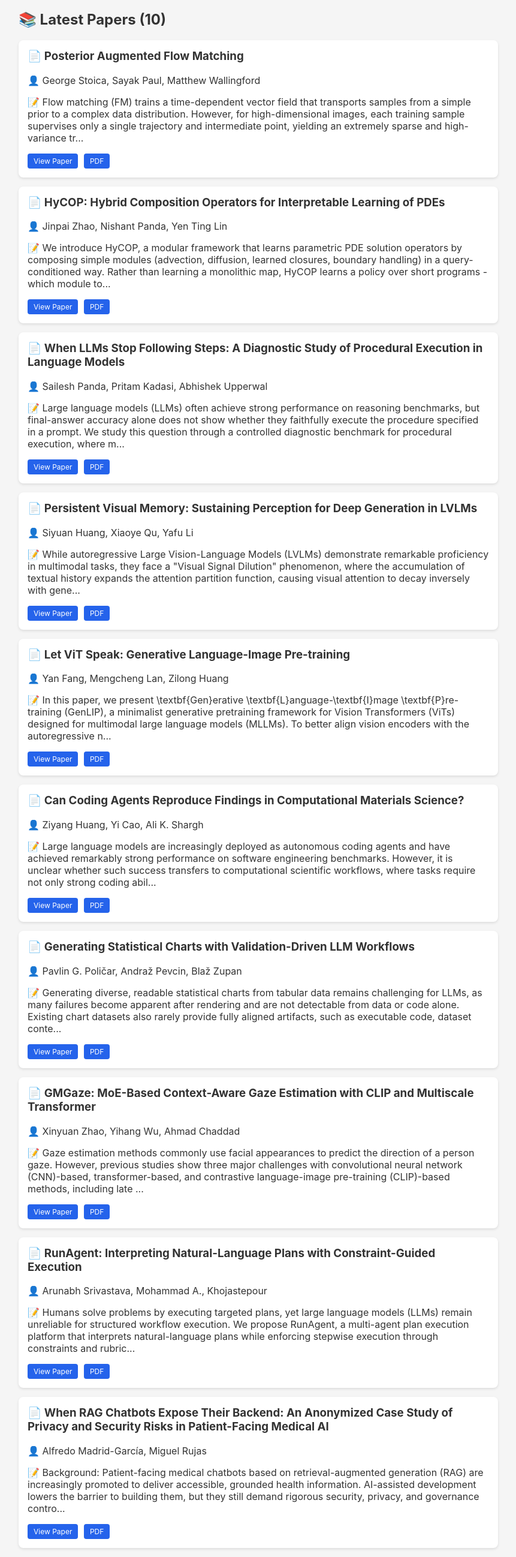
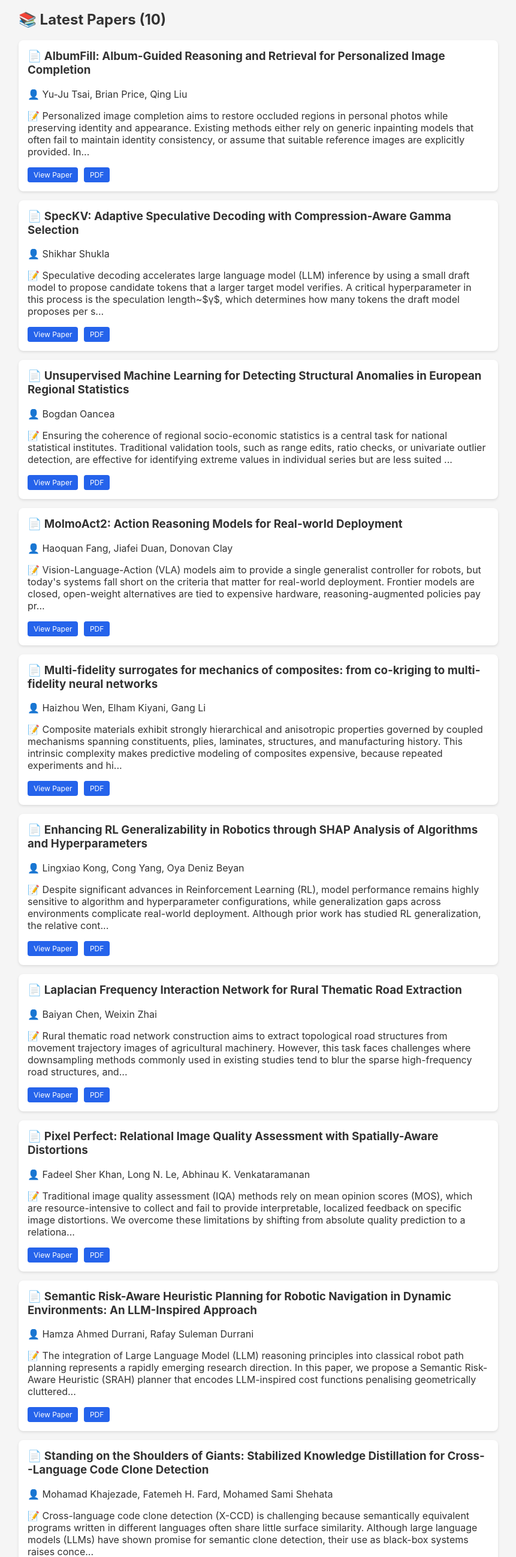
Before and after one commit to snow122/ai-daily-report, a plain HTML site: page index.html in a window 1280 px wide. Shown: the part 180-2776 px from the top of the page at 60% size, without its empty margins (209-1070 px from the left). Drawn offline with Linux system fonts and the light colour scheme.

Commit message:
deploy: 591365cb34b5073e92e5a1973b15cd0ff8d602ce

```diff
--- a/index.html
+++ b/index.html
@@ -2,7 +2,7 @@
 <html>
 <head>
     <meta charset="UTF-8">
-    <title>AI Daily Report - 2026-05-04</title>
+    <title>AI Daily Report - 2026-05-05</title>
     <style>
         body { font-family: -apple-system, sans-serif; max-width: 800px; margin: 0 auto; padding: 20px; background: #f5f5f5; color: #333; }
         .header { background: #2563eb; color: white; padding: 20px; border-radius: 8px; margin-bottom: 20px; }
@@ -15,84 +15,94 @@
 <body>
     <div class="header">
         <h1>🤖 AI Daily Report</h1>
-        <p>Date: 2026-05-04</p>
+        <p>Date: 2026-05-05</p>
     </div>
 
     <h2>📚 Latest Papers (10)</h2>
 
             <div class="card">
-                <h3>📄 Posterior Augmented Flow Matching</h3>
-                <p class="authors">👤 George Stoica, Sayak Paul, Matthew Wallingford</p>
-                <p class="abstract">📝 Flow matching (FM) trains a time-dependent vector field that transports samples from a simple prior to a complex data distribution. However, for high-dimensional images, each training sample supervises only a single trajectory and intermediate point, yielding an extremely sparse and high-variance tr...</p>
-                <a href="http://arxiv.org/abs/2605.00825v1" target="_blank" class="btn">View Paper</a>
-                <a href="https://arxiv.org/pdf/2605.00825v1" target="_blank" class="btn">PDF</a>
+                <h3>📄 AlbumFill: Album-Guided Reasoning and Retrieval for Personalized Image Completion</h3>
+                <p class="authors">👤 Yu-Ju Tsai, Brian Price, Qing Liu</p>
+                <p class="abstract">📝 Personalized image completion aims to restore occluded regions in personal photos while preserving identity and appearance. Existing methods either rely on generic inpainting models that often fail to maintain identity consistency, or assume that suitable reference images are explicitly provided. In...</p>
+                <a href="http://arxiv.org/abs/2605.02892v1" target="_blank" class="btn">View Paper</a>
+                <a href="https://arxiv.org/pdf/2605.02892v1" target="_blank" class="btn">PDF</a>
             </div>
             <div class="card">
-                <h3>📄 HyCOP: Hybrid Composition Operators for Interpretable Learning of PDEs</h3>
-                <p class="authors">👤 Jinpai Zhao, Nishant Panda, Yen Ting Lin</p>
-                <p class="abstract">📝 We introduce HyCOP, a modular framework that learns parametric PDE solution operators by composing simple modules (advection, diffusion, learned closures, boundary handling) in a query-conditioned way. Rather than learning a monolithic map, HyCOP learns a policy over short programs - which module to...</p>
-                <a href="http://arxiv.org/abs/2605.00820v1" target="_blank" class="btn">View Paper</a>
-                <a href="https://arxiv.org/pdf/2605.00820v1" target="_blank" class="btn">PDF</a>
+                <h3>📄 SpecKV: Adaptive Speculative Decoding with Compression-Aware Gamma Selection</h3>
+                <p class="authors">👤 Shikhar Shukla</p>
+                <p class="abstract">📝 Speculative decoding accelerates large language model (LLM) inference by using a small draft model to propose candidate tokens that a larger target model verifies. A critical hyperparameter in this process is the speculation length~$γ$, which determines how many tokens the draft model proposes per s...</p>
+                <a href="http://arxiv.org/abs/2605.02888v1" target="_blank" class="btn">View Paper</a>
+                <a href="https://arxiv.org/pdf/2605.02888v1" target="_blank" class="btn">PDF</a>
             </div>
             <div class="card">
-                <h3>📄 When LLMs Stop Following Steps: A Diagnostic Study of Procedural Execution in Language Models</h3>
-                <p class="authors">👤 Sailesh Panda, Pritam Kadasi, Abhishek Upperwal</p>
-                <p class="abstract">📝 Large language models (LLMs) often achieve strong performance on reasoning benchmarks, but final-answer accuracy alone does not show whether they faithfully execute the procedure specified in a prompt. We study this question through a controlled diagnostic benchmark for procedural execution, where m...</p>
-                <a href="http://arxiv.org/abs/2605.00817v1" target="_blank" class="btn">View Paper</a>
-                <a href="https://arxiv.org/pdf/2605.00817v1" target="_blank" class="btn">PDF</a>
+                <h3>📄 Unsupervised Machine Learning for Detecting Structural Anomalies in European Regional Statistics</h3>
+                <p class="authors">👤 Bogdan Oancea</p>
+                <p class="abstract">📝 Ensuring the coherence of regional socio-economic statistics is a central task for national statistical institutes. Traditional validation tools, such as range edits, ratio checks, or univariate outlier detection, are effective for identifying extreme values in individual series but are less suited ...</p>
+                <a href="http://arxiv.org/abs/2605.02884v1" target="_blank" class="btn">View Paper</a>
+                <a href="https://arxiv.org/pdf/2605.02884v1" target="_blank" class="btn">PDF</a>
             </div>
             <div class="card">
-                <h3>📄 Persistent Visual Memory: Sustaining Perception for Deep Generation in LVLMs</h3>
-                <p class="authors">👤 Siyuan Huang, Xiaoye Qu, Yafu Li</p>
-                <p class="abstract">📝 While autoregressive Large Vision-Language Models (LVLMs) demonstrate remarkable proficiency in multimodal tasks, they face a "Visual Signal Dilution" phenomenon, where the accumulation of textual history expands the attention partition function, causing visual attention to decay inversely with gene...</p>
-                <a href="http://arxiv.org/abs/2605.00814v1" target="_blank" class="btn">View Paper</a>
-                <a href="https://arxiv.org/pdf/2605.00814v1" target="_blank" class="btn">PDF</a>
+                <h3>📄 MolmoAct2: Action Reasoning Models for Real-world Deployment</h3>
+                <p class="authors">👤 Haoquan Fang, Jiafei Duan, Donovan Clay</p>
+                <p class="abstract">📝 Vision-Language-Action (VLA) models aim to provide a single generalist controller for robots, but today's systems fall short on the criteria that matter for real-world deployment. Frontier models are closed, open-weight alternatives are tied to expensive hardware, reasoning-augmented policies pay pr...</p>
+                <a href="http://arxiv.org/abs/2605.02881v1" target="_blank" class="btn">View Paper</a>
+                <a href="https://arxiv.org/pdf/2605.02881v1" target="_blank" class="btn">PDF</a>
             </div>
             <div class="card">
-                <h3>📄 Let ViT Speak: Generative Language-Image Pre-training</h3>
-                <p class="authors">👤 Yan Fang, Mengcheng Lan, Zilong Huang</p>
-                <p class="abstract">📝 In this paper, we present \textbf{Gen}erative \textbf{L}anguage-\textbf{I}mage \textbf{P}re-training (GenLIP), a minimalist generative pretraining framework for Vision Transformers (ViTs) designed for multimodal large language models (MLLMs). To better align vision encoders with the autoregressive n...</p>
-                <a href="http://arxiv.org/abs/2605.00809v1" target="_blank" class="btn">View Paper</a>
-                <a href="https://arxiv.org/pdf/2605.00809v1" target="_blank" class="btn">PDF</a>
+                <h3>📄 Multi-fidelity surrogates for mechanics of composites: from co-kriging to multi-fidelity neural networks</h3>
+                <p class="authors">👤 Haizhou Wen, Elham Kiyani, Gang Li</p>
+                <p class="abstract">📝 Composite materials exhibit strongly hierarchical and anisotropic properties governed by coupled mechanisms spanning constituents, plies, laminates, structures, and manufacturing history. This intrinsic complexity makes predictive modeling of composites expensive, because repeated experiments and hi...</p>
+                <a href="http://arxiv.org/abs/2605.02871v1" target="_blank" class="btn">View Paper</a>
+                <a href="https://arxiv.org/pdf/2605.02871v1" target="_blank" class="btn">PDF</a>
             </div>
             <div class="card">
-                <h3>📄 Can Coding Agents Reproduce Findings in Computational Materials Science?</h3>
-                <p class="authors">👤 Ziyang Huang, Yi Cao, Ali K. Shargh</p>
-                <p class="abstract">📝 Large language models are increasingly deployed as autonomous coding agents and have achieved remarkably strong performance on software engineering benchmarks. However, it is unclear whether such success transfers to computational scientific workflows, where tasks require not only strong coding abil...</p>
-                <a href="http://arxiv.org/abs/2605.00803v1" target="_blank" class="btn">View Paper</a>
-                <a href="https://arxiv.org/pdf/2605.00803v1" target="_blank" class="btn">PDF</a>
+                <h3>📄 Enhancing RL Generalizability in Robotics through SHAP Analysis of Algorithms and Hyperparameters</h3>
+                <p class="authors">👤 Lingxiao Kong, Cong Yang, Oya Deniz Beyan</p>
+                <p class="abstract">📝 Despite significant advances in Reinforcement Learning (RL), model performance remains highly sensitive to algorithm and hyperparameter configurations, while generalization gaps across environments complicate real-world deployment. Although prior work has studied RL generalization, the relative cont...</p>
+                <a href="http://arxiv.org/abs/2605.02867v1" target="_blank" class="btn">View Paper</a>
+                <a href="https://arxiv.org/pdf/2605.02867v1" target="_blank" class="btn">PDF</a>
             </div>
             <div class="card">
-                <h3>📄 Generating Statistical Charts with Validation-Driven LLM Workflows</h3>
-                <p class="authors">👤 Pavlin G. Poličar, Andraž Pevcin, Blaž Zupan</p>
-                <p class="abstract">📝 Generating diverse, readable statistical charts from tabular data remains challenging for LLMs, as many failures become apparent after rendering and are not detectable from data or code alone. Existing chart datasets also rarely provide fully aligned artifacts, such as executable code, dataset conte...</p>
-                <a href="http://arxiv.org/abs/2605.00800v1" target="_blank" class="btn">View Paper</a>
-                <a href="https://arxiv.org/pdf/2605.00800v1" target="_blank" class="btn">PDF</a>
+                <h3>📄 Laplacian Frequency Interaction Network for Rural Thematic Road Extraction</h3>
+                <p class="authors">👤 Baiyan Chen, Weixin Zhai</p>
+                <p class="abstract">📝 Rural thematic road network construction aims to extract topological road structures from movement trajectory images of agricultural machinery. However, this task faces challenges where downsampling methods commonly used in existing studies tend to blur the sparse high-frequency road structures, and...</p>
+                <a href="http://arxiv.org/abs/2605.02866v1" target="_blank" class="btn">View Paper</a>
+                <a href="https://arxiv.org/pdf/2605.02866v1" target="_blank" class="btn">PDF</a>
             </div>
             <div class="card">
-                <h3>📄 GMGaze: MoE-Based Context-Aware Gaze Estimation with CLIP and Multiscale Transformer</h3>
-                <p class="authors">👤 Xinyuan Zhao, Yihang Wu, Ahmad Chaddad</p>
-                <p class="abstract">📝 Gaze estimation methods commonly use facial appearances to predict the direction of a person gaze. However, previous studies show three major challenges with convolutional neural network (CNN)-based, transformer-based, and contrastive language-image pre-training (CLIP)-based methods, including late ...</p>
-                <a href="http://arxiv.org/abs/2605.00799v1" target="_blank" class="btn">View Paper</a>
-                <a href="https://arxiv.org/pdf/2605.00799v1" target="_blank" class="btn">PDF</a>
+                <h3>📄 Pixel Perfect: Relational Image Quality Assessment with Spatially-Aware Distortions</h3>
+                <p class="authors">👤 Fadeel Sher Khan, Long N. Le, Abhinau K. Venkataramanan</p>
+                <p class="abstract">📝 Traditional image quality assessment (IQA) methods rely on mean opinion scores (MOS), which are resource-intensive to collect and fail to provide interpretable, localized feedback on specific image distortions. We overcome these limitations by shifting from absolute quality prediction to a relationa...</p>
+                <a href="http://arxiv.org/abs/2605.02863v1" target="_blank" class="btn">View Paper</a>
+                <a href="https://arxiv.org/pdf/2605.02863v1" target="_blank" class="btn">PDF</a>
             </div>
             <div class="card">
-                <h3>📄 RunAgent: Interpreting Natural-Language Plans with Constraint-Guided Execution</h3>
-                <p class="authors">👤 Arunabh Srivastava, Mohammad A., Khojastepour</p>
-                <p class="abstract">📝 Humans solve problems by executing targeted plans, yet large language models (LLMs) remain unreliable for structured workflow execution. We propose RunAgent, a multi-agent plan execution platform that interprets natural-language plans while enforcing stepwise execution through constraints and rubric...</p>
-                <a href="http://arxiv.org/abs/2605.00798v1" target="_blank" class="btn">View Paper</a>
-                <a href="https://arxiv.org/pdf/2605.00798v1" target="_blank" class="btn">PDF</a>
+                <h3>📄 Semantic Risk-Aware Heuristic Planning for Robotic Navigation in Dynamic Environments: An LLM-Inspired Approach</h3>
+                <p class="authors">👤 Hamza Ahmed Durrani, Rafay Suleman Durrani</p>
+                <p class="abstract">📝 The integration of Large Language Model (LLM) reasoning principles into classical robot path planning represents a rapidly emerging research direction. In this paper, we propose a Semantic Risk-Aware Heuristic (SRAH) planner that encodes LLM-inspired cost functions penalising geometrically cluttered...</p>
+                <a href="http://arxiv.org/abs/2605.02862v1" target="_blank" class="btn">View Paper</a>
+                <a href="https://arxiv.org/pdf/2605.02862v1" target="_blank" class="btn">PDF</a>
             </div>
             <div class="card">
-                <h3>📄 When RAG Chatbots Expose Their Backend: An Anonymized Case Study of Privacy and Security Risks in Patient-Facing Medical AI</h3>
-                <p class="authors">👤 Alfredo Madrid-García, Miguel Rujas</p>
-                <p class="abstract">📝 Background: Patient-facing medical chatbots based on retrieval-augmented generation (RAG) are increasingly promoted to deliver accessible, grounded health information. AI-assisted development lowers the barrier to building them, but they still demand rigorous security, privacy, and governance contro...</p>
-                <a href="http://arxiv.org/abs/2605.00796v1" target="_blank" class="btn">View Paper</a>
-                <a href="https://arxiv.org/pdf/2605.00796v1" target="_blank" class="btn">PDF</a>
+                <h3>📄 Standing on the Shoulders of Giants: Stabilized Knowledge Distillation for Cross--Language Code Clone Detection</h3>
+                <p class="authors">👤 Mohamad Khajezade, Fatemeh H. Fard, Mohamed Sami Shehata</p>
+                <p class="abstract">📝 Cross-language code clone detection (X-CCD) is challenging because semantically equivalent programs written in different languages often share little surface similarity. Although large language models (LLMs) have shown promise for semantic clone detection, their use as black-box systems raises conce...</p>
+                <a href="http://arxiv.org/abs/2605.02860v1" target="_blank" class="btn">View Paper</a>
+                <a href="https://arxiv.org/pdf/2605.02860v1" target="_blank" class="btn">PDF</a>
             </div>
 
     <h2>📰 News & Updates</h2>
 
+        <div class="news-item">
+            <h4>🔹 A blueprint for using AI to strengthen democracy</h4>
+            <p>Every few centuries, changes in how information moves reshape how societies govern themselves. The printing press spread vernacular literacy, helping ...</p>
+            <a href="https://www.technologyreview.com/2026/05/05/1136843/ai-democracy-blueprint/" target="_blank">Read More →</a>
+        </div>
+        <div class="news-item">
+            <h4>🔹 Week one of the Musk v. Altman trial: What it was like in the room</h4>
+            <p>This story originally appeared in The Algorithm, our weekly newsletter on AI. To get stories like this in your inbox first,&#160;sign up here. Two of ...</p>
+            <a href="https://www.technologyreview.com/2026/05/04/1136826/week-one-of-the-musk-v-altman-trial-what-it-was-like-in-the-room/" target="_blank">Read More →</a>
+        </div>
         <div class="news-item">
             <h4>🔹 Musk v. Altman week 1: Elon Musk says he was duped, warns AI could kill us all, and admits that xAI distills OpenAI’s models</h4>
             <p>In the first week of the landmark trial between Elon Musk and OpenAI, Musk took the stand in a crisp black suit and tie and argued that OpenAI CEO Sam...</p>
@@ -108,15 +118,5 @@
             <p>Companies are taking control of their own data to tailor AI for their needs. The challenge lies in balancing ownership with the safe, trusted flow of ...</p>
             <a href="https://www.technologyreview.com/2026/05/01/1136772/operationalizing-ai-for-scale-and-sovereignty/" target="_blank">Read More →</a>
         </div>
-        <div class="news-item">
-            <h4>🔹 A new US phone network for Christians aims to block porn and gender-related content</h4>
-            <p>A new US-wide cell phone network marketed to Christians is set to launch next week. It blocks porn, which experts in network security say marks the fi...</p>
-            <a href="https://www.technologyreview.com/2026/05/01/1136739/a-new-t-mobile-network-for-christians-aims-to-block-porn-and-gender-related-content/" target="_blank">Read More →</a>
-        </div>
-        <div class="news-item">
-            <h4>🔹 This startup’s new mechanistic interpretability tool lets you debug LLMs</h4>
-            <p>The San Francisco–based startup Goodfire just released a new tool, called Silico, that lets researchers and engineers peer inside an AI model and adju...</p>
-            <a href="https://www.technologyreview.com/2026/04/30/1136721/this-startups-new-mechanistic-interpretability-tool-lets-you-debug-llms/" target="_blank">Read More →</a>
-        </div>
 </body>
 </html>
```
